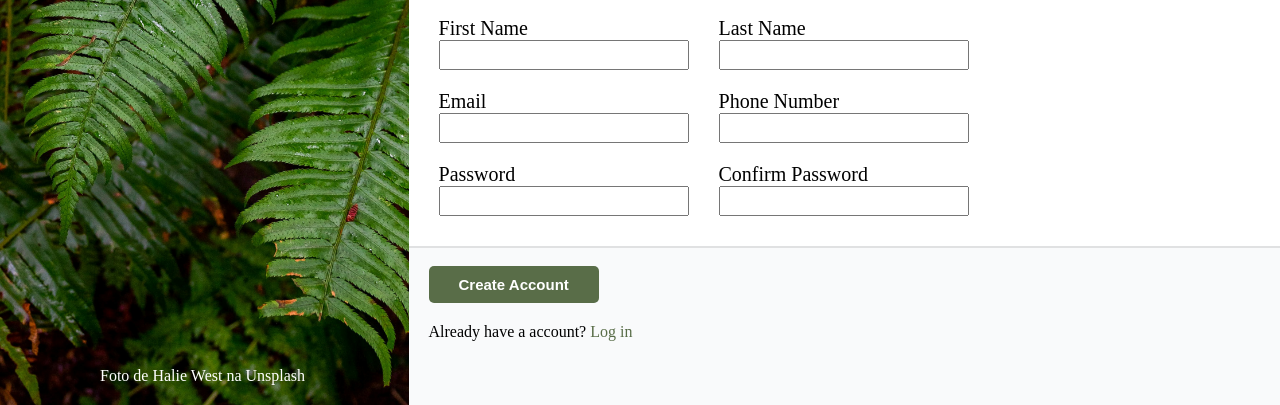
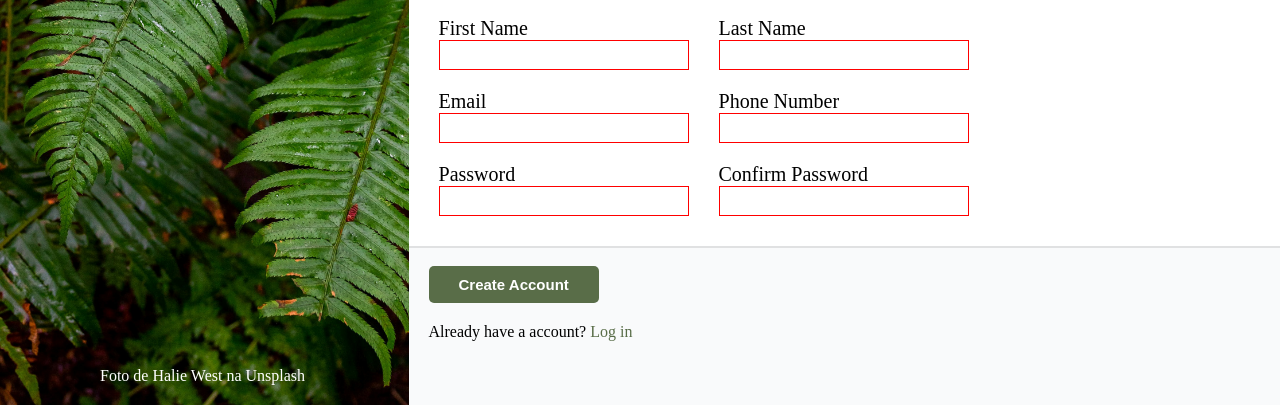
Before and after one commit to Dan4898/Sign-Up-Form, a plain HTML site: page index.html in a window 1280 px wide. Shown: the part 395-800 px from the top of the page. Drawn offline with Linux system fonts and the light colour scheme; files whose address does not match are found by name.

Commit message:
Added invalid and focus peseudo-classes and required method to the html

```diff
--- a/index.html
+++ b/index.html
@@ -46,34 +46,40 @@
         <div class="name">
           <div class="field">
             <label for="f-name">First Name</label>
-            <input type="text" name="f-name" id="f-name" />
+            <input type="text" name="f-name" id="f-name" required />
           </div>
 
           <div class="field">
             <label for="l-name">Last Name</label>
-            <input type="text" name="l-name" id="l-name" />
+            <input type="text" name="l-name" id="l-name" required />
           </div>
         </div>
 
         <div class="contacts">
           <div class="field">
             <label for="mail">Email</label>
-            <input type="email" name="mail" id="mail" />
+            <input type="email" name="mail" id="mail" required />
           </div>
           <div class="field">
             <label for="tel-number">Phone Number</label>
-            <input type="tel" name="tel-number" id="tel-number" />
+            <input type="tel" name="tel-number" id="tel-number" required />
           </div>
         </div>
 
         <div class="password">
           <div class="field">
             <label for="pass">Password</label>
-            <input type="password" name="pass" id="pass" />
+            <input
+              type="password"
+              name="pass"
+              id="pass"
+              required
+              minlength="6"
+            />
           </div>
           <div class="field">
             <label for="confirm">Confirm Password</label>
-            <input type="password" name="confirm" id="confirm" />
+            <input type="password" name="confirm" id="confirm" required />
           </div>
         </div>
       </div>
--- a/style.css
+++ b/style.css
@@ -111,6 +111,16 @@ input {
   height: 30px;
   width: 250px;
   font-size: 20px;
+  border: 1px solid #ccc;
+}
+
+input:invalid {
+  border-color: red;
+}
+
+input:focus {
+  border-color: blue;
+  outline: none;
 }
 
 label {
```
